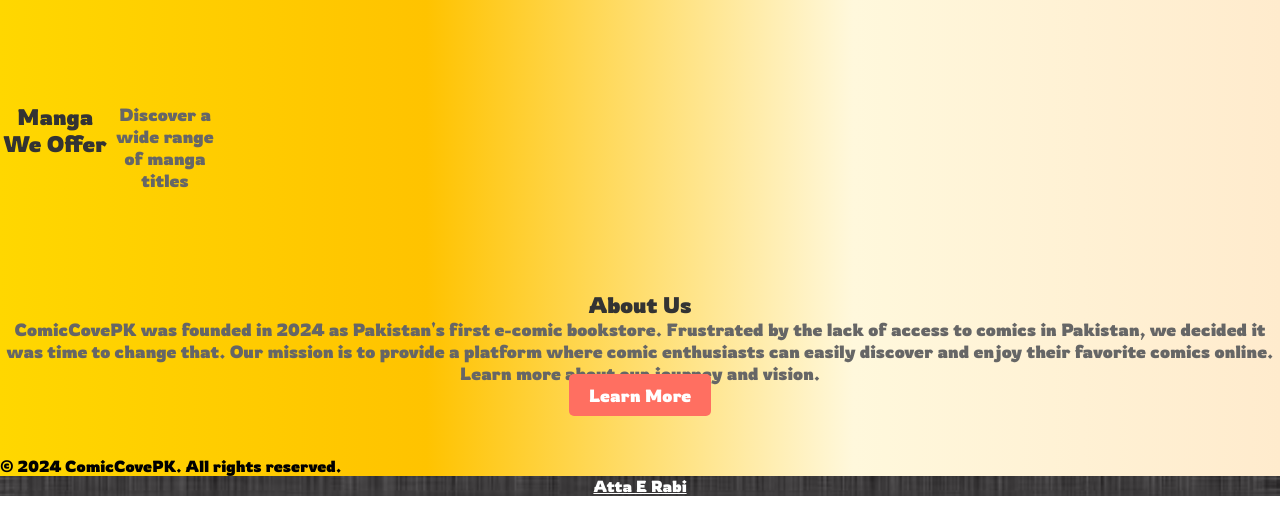
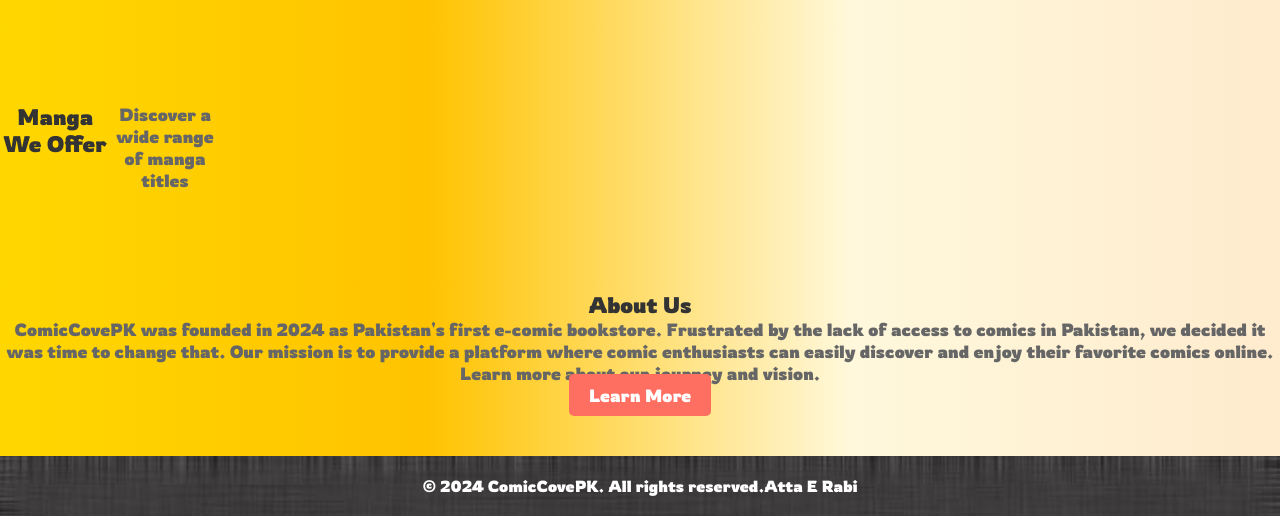
Before and after one commit to XsixTonk/ComicCovePk, a plain HTML site: page Index.html in a window 1280 px wide. Shown: the part 1242-1758 px from the top of the page. Drawn offline with nearby package versions, Linux system fonts and the light colour scheme.

Commit message:
Update styles.css

```diff
--- a/styles.css
+++ b/styles.css
@@ -139,13 +139,20 @@ body {
 }
 
 
-.footer-container p a {
-  display: block; /* Ensures the <a> tag behaves like a block element */
-  width: 100%;
-  height: 100%; /* Ensures the <a> tag takes up the full height of its parent */
+.footer-container {
   background-image: url(./Img/footerback.jpg);
   background-repeat: no-repeat;
   background-size: cover;
-  text-align: center; /* Correct property name for centering text */
+  text-align: center;
   color: white;
+  padding: 20px; /* Adjust padding as needed */
 }
+
+.footer-container a {
+  color: white;
+  text-decoration: none; /* Remove default underline */
+}
+
+.footer-container a:hover {
+  text-decoration: underline; /* Add underline on hover */
+}
```
